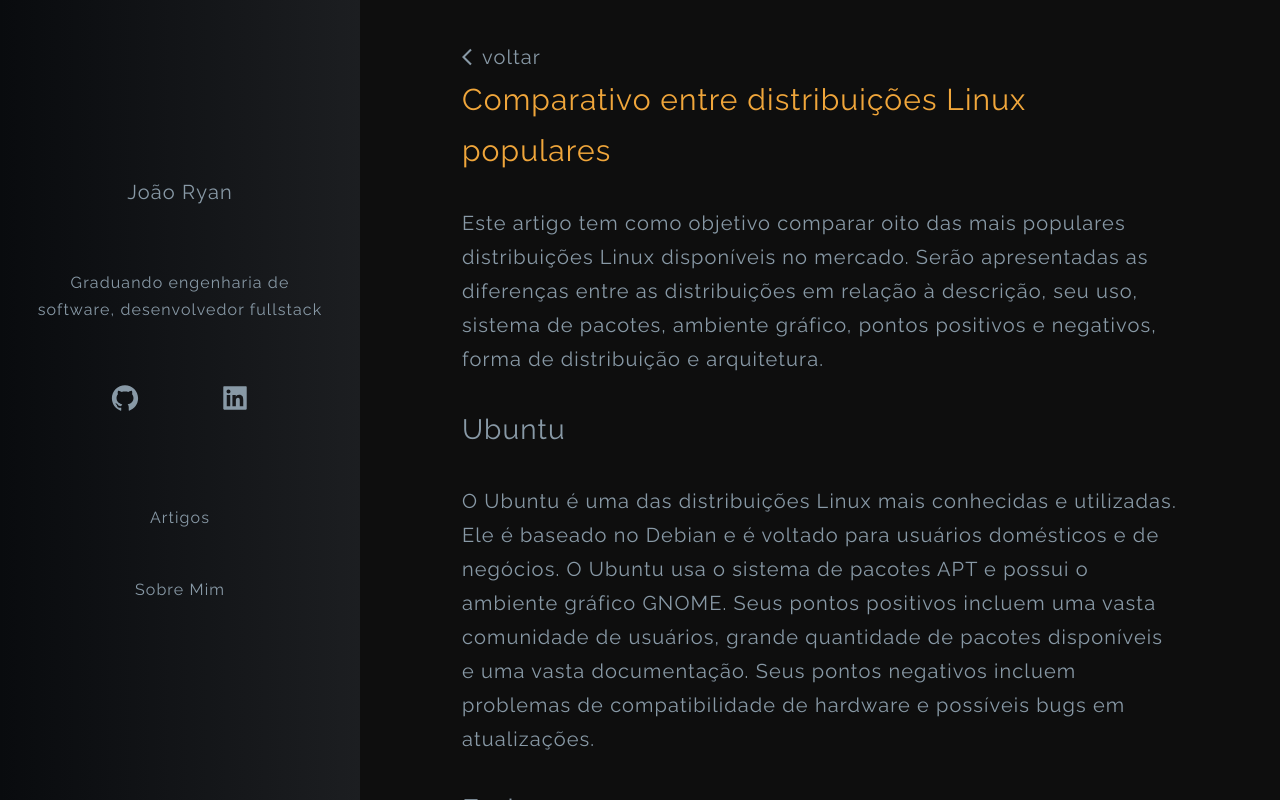
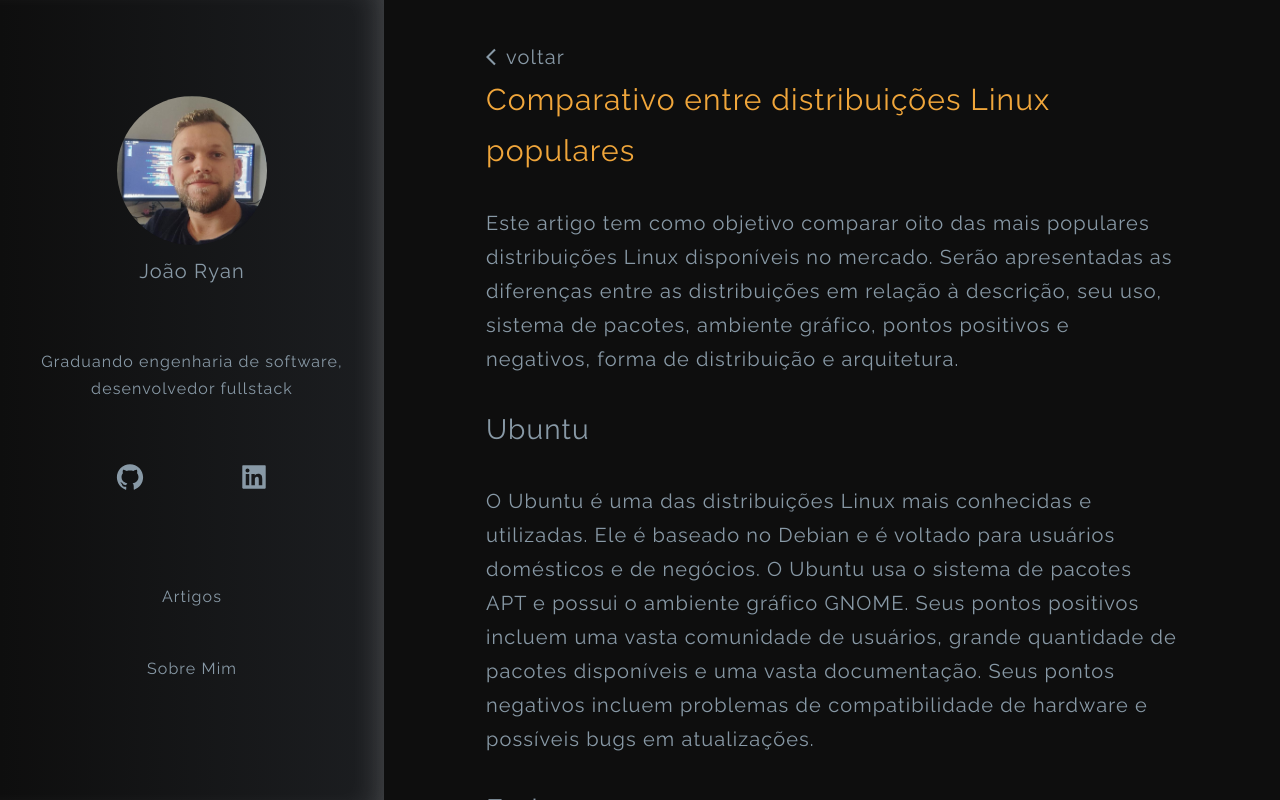
Before and after one commit to joaoryan/Blog, a React (Create React App) app: page /testTDD in a window 1280 px wide. Built offline with nearby package versions, Linux system fonts and the light colour scheme.

Commit message:
feat: bugs ajustes

```diff
--- a/src/components/NavBar/NavLinks/index.tsx
+++ b/src/components/NavBar/NavLinks/index.tsx
@@ -19,12 +19,12 @@
     <LinksList>
       <ListItem>
         <NavLink to='/'>
-          {!props.hidden && 'Artigos'}
+          {'Artigos'}
         </NavLink>
       </ListItem>
       <ListItem>
         <NavLink to='/profile' >
-          {!props.hidden && 'Sobre Mim'}
+          {'Sobre Mim'}
         </NavLink>
       </ListItem>
     </LinksList>
--- a/src/components/NavBar/index.tsx
+++ b/src/components/NavBar/index.tsx
@@ -1,36 +1,26 @@
-import { link } from 'fs/promises';
 import React, { useState } from 'react';
 import NavLinks from './NavLinks';
-import { Nav, LeftArrow, Image, ButtonHidden, Text, Title, Icon, DivIcon } from './styles';
-import { AiFillGithub, AiFillLinkedin, AiFillInstagram, AiFillTwitterCircle } from "react-icons/ai";
-
+import { Img, Nav, Text, Title, Icon, DivIcon } from './styles';
+import { AiFillGithub, AiFillLinkedin } from "react-icons/ai";
+import img from '../../assets/image/joao-ryan.png'
 
 const NavBar = () => {
   const [backOffNav, setbackOffNav] = useState(false);
-  const slideHandler = () => {
-    setbackOffNav((prevState) => !prevState);
-  };
+
   return (
-    <Nav className={`${backOffNav ? 'back-off' : ''}`}>
-      <Title>{"João Ryan"}</Title>
+    <Nav>
+      <Img>
+        <img src={img} />
+        <Title>{"João Ryan"}</Title>
+      </Img>
       <Text>{"Graduando engenharia de software, desenvolvedor fullstack"}</Text>
       <DivIcon>
         <Icon>
           <a href="https://github.com/joaoryan" target="_blank"><AiFillGithub /></a>
         </Icon>
-        {/*
-        <Icon>
-          <AiFillInstagram />
-        </Icon>
-        */}
         <Icon>
           <a href="https://www.linkedin.com/in/joão-ryan-santos-a196a7207/" target="_blank"><AiFillLinkedin /></a>
         </Icon>
-        {/*
-        <Icon>
-          <AiFillTwitterCircle />
-        </Icon>
-        */}
       </DivIcon>
       <NavLinks hidden={backOffNav} />
     </Nav>
--- a/src/components/NavBar/styles.ts
+++ b/src/components/NavBar/styles.ts
@@ -3,7 +3,6 @@
 export const Nav = styled.nav`
   position: relative;
   height: 100vh;
-  width: 300px;
   display: flex;
   justify-content: center;
   flex-direction: column;
@@ -12,7 +11,7 @@
   //border-radius: 0px 35px 35px 0px;
   transition: all 0.5s ease-in-out;
   gap: 60px;
-  padding: 10px;
+  padding: 20px;
   &:hover {
     box-shadow: inset -24px 0px 30px -20px rgba(255,255,255,0.2);
     & .button-hidden {
@@ -22,7 +21,13 @@
   &.back-off {
     width: 100px;
   }
+`;
 
+export const Img = styled.div`
+  img{
+    width: 150px;
+    border-radius: 50%;
+  }
 `;
 
 export const ButtonHidden = styled.div`
--- a/src/pages/Layout/index.tsx
+++ b/src/pages/Layout/index.tsx
@@ -5,9 +5,7 @@
 import { Header } from '../../components/Header'
 
 const Layout = () => {
-  console.log(window.innerWidth)
   return (
-    <>
     <Container>
       <SideMenu>
         {window.innerWidth >= 800 ?
@@ -20,7 +18,6 @@
         <Outlet />
       </Section>
     </Container>
-    </>
   )
 }
 
--- a/src/pages/Layout/styles.tsx
+++ b/src/pages/Layout/styles.tsx
@@ -6,6 +6,7 @@
 	text-transform: none;
 	width: 100%;
   overflow-y: auto;
+  background: #0e0e0e;
 `;
 
 export const Header = styled.div`
@@ -21,7 +22,7 @@
 	display: flex;
 	height: 100vh;
 	width: 100vw;
-  background: #0e0e0e;
+
   color: #8899a6;
   font-weight: 300;
   line-height: 1.7;
@@ -32,19 +33,14 @@
 `;
 
 export const SideMenu = styled.div`
-	border: none;
 	width: auto;
 	height: 100vh;
-	top: 0px;
-	z-index: 1;
-  background-image: linear-gradient(to right, #090b0e, #1c1e21);
+  background: linear-gradient(to right, #0e0e0e, #1c1e21);
 	box-shadow: ${props => props.theme.colors.navbarShadow};
 	display: flex;
 	justify-content: flex-start;
 	align-items: center;
 	flex-direction: column;
-  padding: 0px 20px;
-
   @media (max-width: 800px) {
     height: auto;
   }
```
Also changed, not shown: src/styles/GlobalStyles.tsx (+14 -16 lines), src/assets/image/joao-ryan.png (added). Lines whose indentation alone changed are shown as unchanged.
